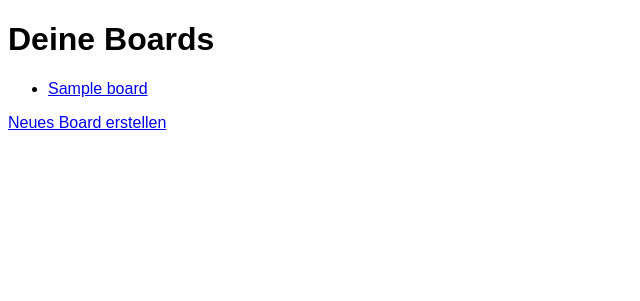
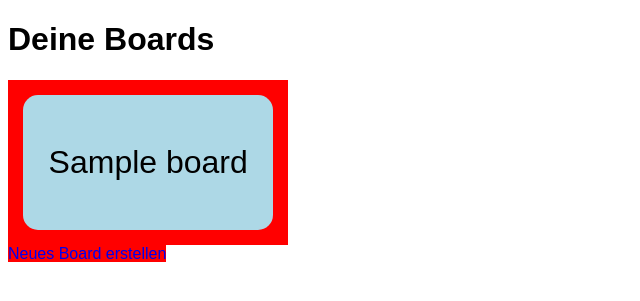
Before and after one commit to EasyBulletinBoard/BulletinBoard, a Django app: page /boards/ in a window 1280 px wide. Shown: the top 301 px of the page, without its empty margins (0-640 px from the left). Run offline with Django 5.2, Linux system fonts and the light colour scheme; a user stored in the database is signed in; tables that the repository leaves empty hold one stand-in row (values such as "Sample post").

Commit message:
New design changes

```diff
--- a/board/templates/board/board_list.html
+++ b/board/templates/board/board_list.html
@@ -9,11 +9,15 @@
 </head>
 <body>
     <h1>Deine Boards</h1>
-    <ul>
+    <div style="flex-direction: row; display: flex; flex-wrap: wrap;">
         {% for board in boards %}
-            <li><a href="{% url 'board_detail' board.id %}">{{ board.name }}</a></li>
+            <a style="text-decoration: none;" href="{% url 'board_detail' board.id %}">
+                <div style="background-color: lightblue; width: 18vw; margin: 15px; aspect-ratio: 6/3; padding: 10px; border-radius: 15px; display: flex; align-items: center; justify-content: center; flex-direction: row;">
+                    <span style="font-size: 2rem; color: black">{{ board.name }}</span>
+                </div>
+            </a>
         {% endfor %}
-    </ul>
-    <a href="{% url 'create_board' %}">Neues Board erstellen</a>
+    </div>
+    <a style="text-decoration: none" href="{% url 'create_board' %}">Neues Board erstellen</a>
 </body>
 </html>
--- a/static/css/global.css
+++ b/static/css/global.css
@@ -2,3 +2,8 @@
 html {
     font-family: Arial, Helvetica, sans-serif;
 }
+
+a {
+    text-decoration: none;
+    background-color: red;
+}
```
Also changed, not shown: board/templates/board/board_detail.html (+7 -5 lines).
